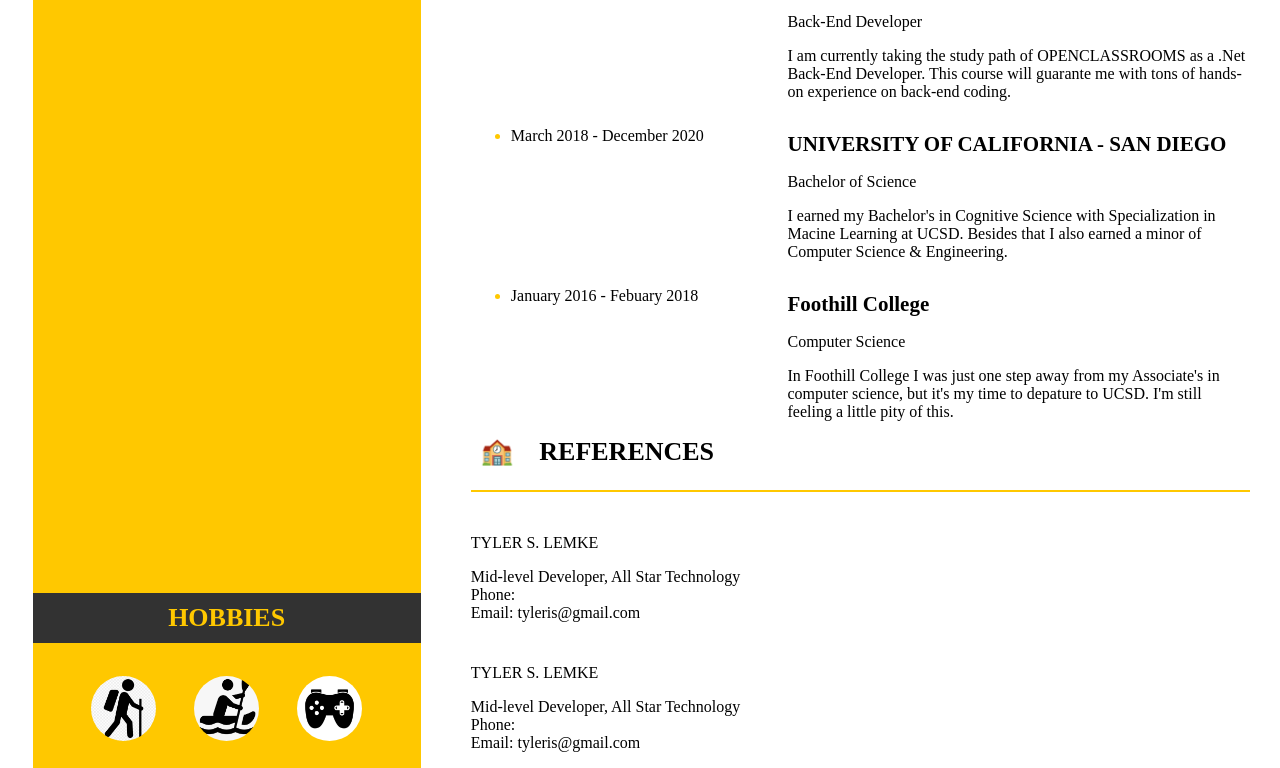
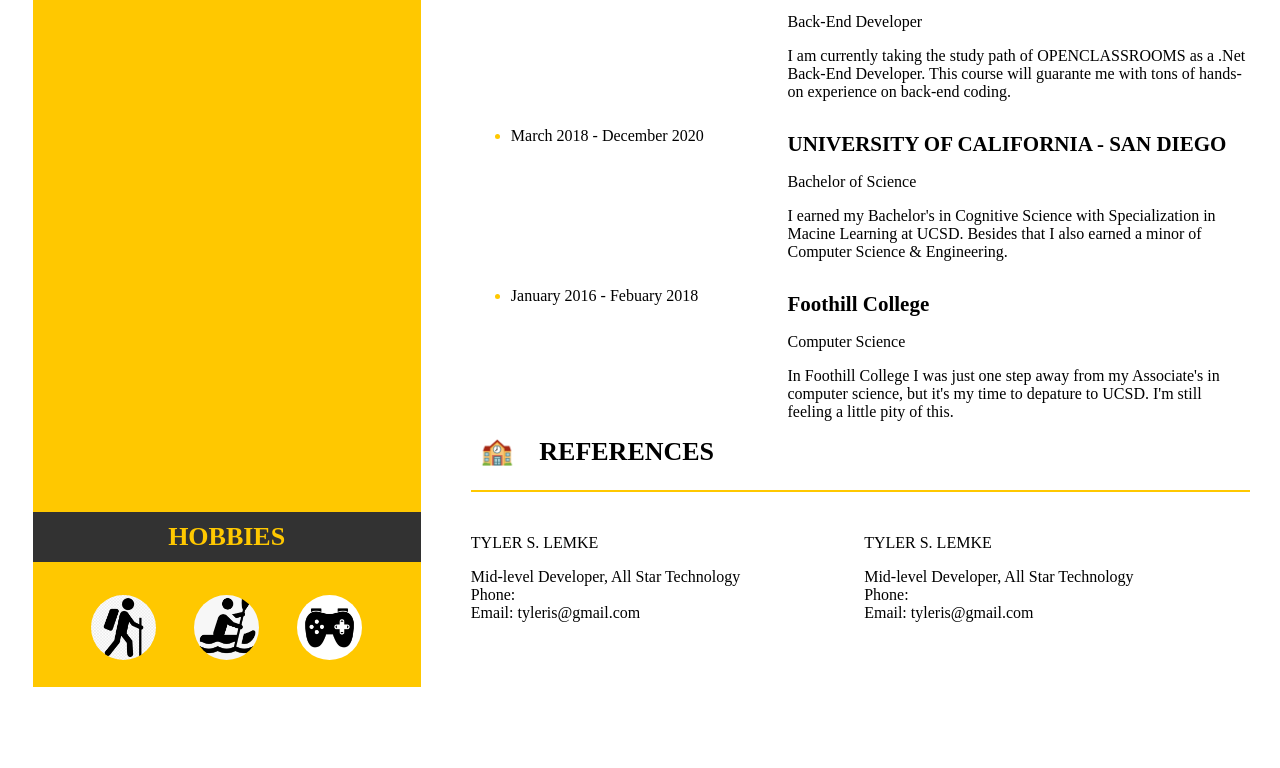
Before and after one commit to wya2801/wya2801.github.io, a plain HTML site: page index.html in a window 1280 px wide. Shown: the part 1033-1801 px from the top of the page. After the commit the page ends 1720 px from the top, so only its background shows below. Drawn offline with Linux system fonts and the light colour scheme.

Commit message:
Try again

```diff
--- a/css/style.css
+++ b/css/style.css
@@ -108,6 +108,6 @@ hr{
 
 #ref{
     display: grid;
-    grid-template-rows: 1fr 1fr;
+    grid-template-columns: 1fr 1fr;
     grid-gap: 10px;
 }
```
